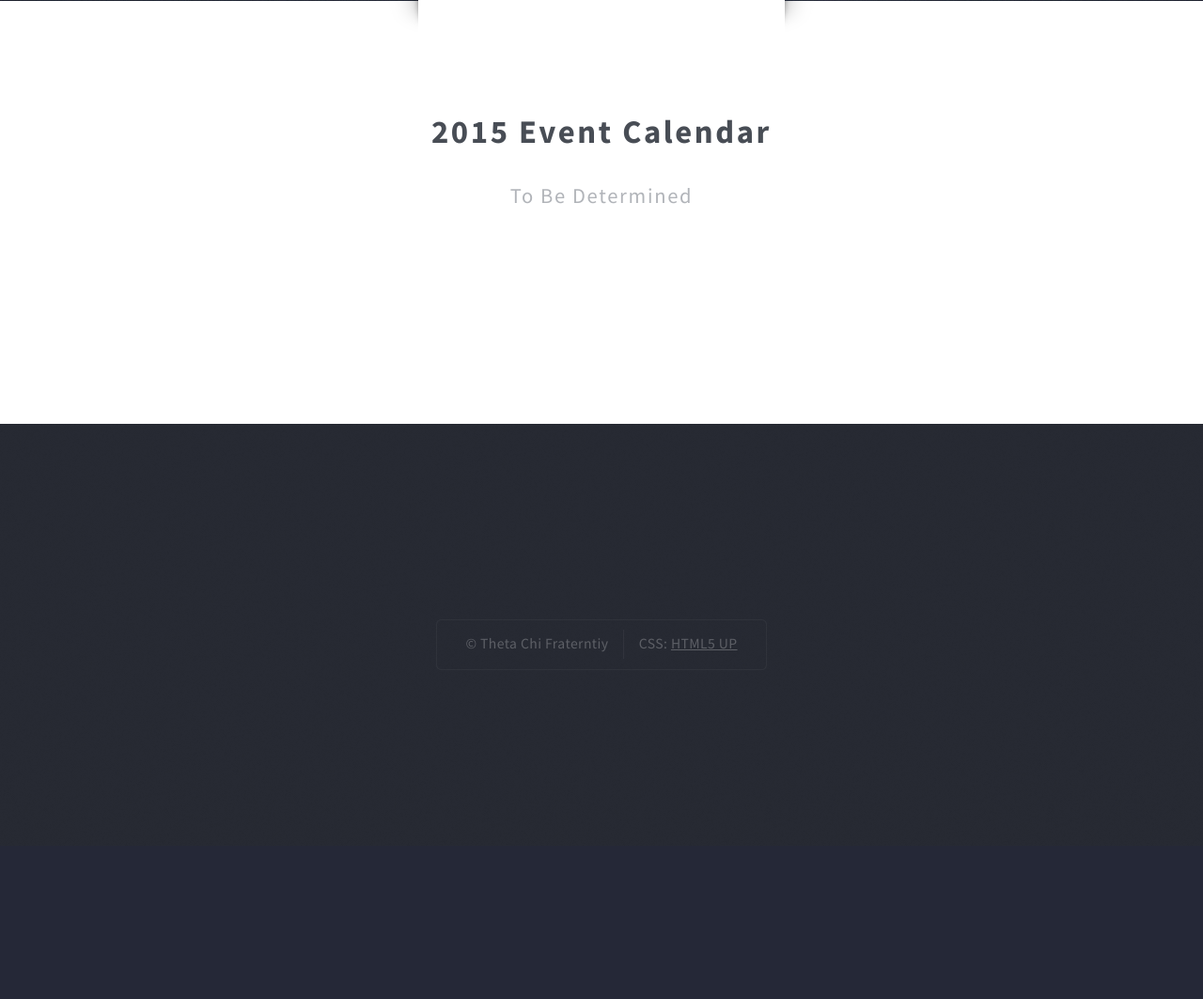
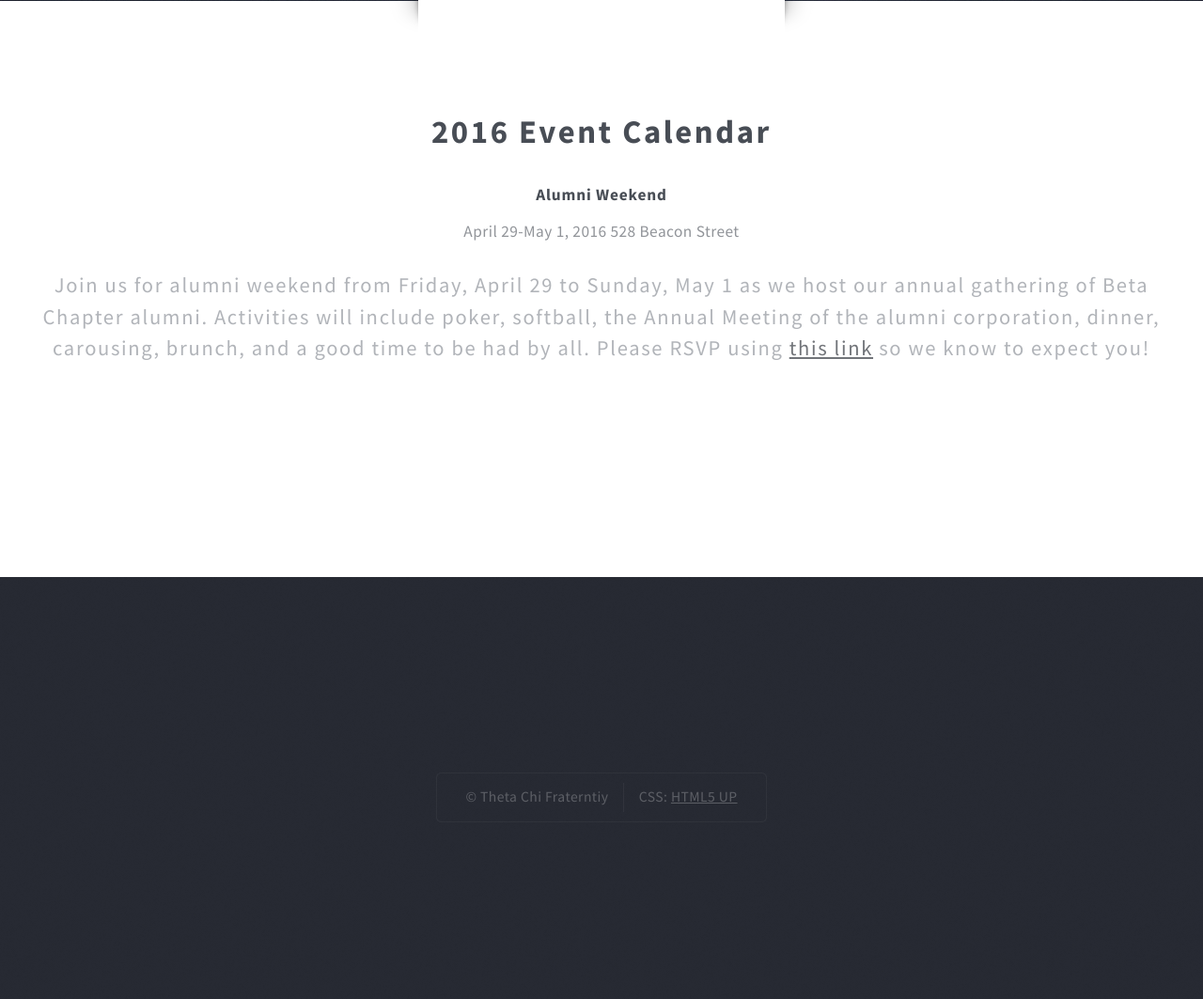
Before and after one commit to origamimagiro/OXWebsite, a Django app: page /events/ in a window 1280 px wide. Shown: the part 415-1478 px from the top of the page at 94% size. Before the commit the page ends 1116 px from the top, so only its background shows below. Run offline with Django 3.2, Linux system fonts and the light colour scheme; parts of the project's set-up code (start-up, migrations or seed data) failed here and were passed over; some libraries are stand-ins or nearby versions.

Commit message:
Updated specific pages with new event details

```diff
--- a/site/index.html
+++ b/site/index.html
@@ -58,7 +58,7 @@
 							<img src="{% static "images/OX_Flag.png" %}" class="image fitcap" alt="" />
 						</p>
 						<p class="style3">
-							Established in 1901, <b>Theta Chi Beta Chapter</b> is the oldest active chapter nationally and is among the first fraternities at MIT. We have a storied tradition of developing leaders. Our alumni go on to start companies, build self-driving cars, cure diseases, get involved in politics, serve in the military and change the world. The brothers of Theta Chi are dedicated to helping one another achieve his goals and give back to our community.
+							Established in 1902, <b>Theta Chi Beta Chapter</b> is the oldest active chapter nationally and is among the first fraternities at MIT. We have a storied tradition of developing leaders. Our alumni go on to start companies, build self-driving cars, cure diseases, get involved in politics, serve in the military and change the world. The brothers of Theta Chi are dedicated to helping one another achieve his goals and give back to our community.
 						</p>
 						<br>
 						<p class="style3">
--- a/site/templates/alumni/main.html
+++ b/site/templates/alumni/main.html
@@ -13,6 +13,7 @@
 				<p align="justify">Since its founding in 1902, Beta Chapter of Theta Chi has seen over 1100 brothers enter its ranks. Each one of them takes up the banner of lifelong membership in the fraternity.</p>
 				<p align="justify">The Alumni Corporation represents collective ownership of the chapter house, oversees tax, licensing, and liability issues related thereto, and keeps in close contact with the active brothers in both social and mentoring capacities.</p>
 				<p>
+				<p align="justify">Join us for <a href="/events/">Alumni Weekend 2016</a>!
 			</header>
 
 		</article>
--- a/site/templates/other/events.html
+++ b/site/templates/other/events.html
@@ -8,8 +8,13 @@
 	<div id="content">
 		<article class="box post">
 			<header class="style1">
-				<h2>2015 Event Calendar</h2>
-				<p>To Be Determined</p>
+				<h2>2016 Event Calendar</h2>
+
+				<h3>Alumni Weekend</h3>
+				April 29-May 1, 2016
+				528 Beacon Street
+				<p>Join us for alumni weekend from Friday, April 29 to Sunday, May 1 as we host our annual gathering of Beta Chapter alumni.  Activities will include poker, softball, the Annual Meeting of the alumni corporation, dinner, carousing, brunch, and a good time to be had by all.  Please RSVP using <a href="http://goo.gl/forms/QMW2M3nGXG)">this link</a> so we know to expect you!</p>
+
 			</header>
 		</article>
 	</div>
```
